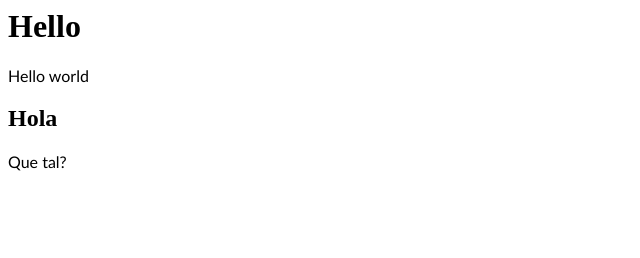
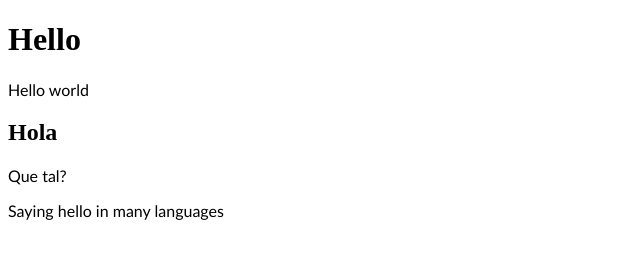
Before and after one commit to Kamila2908/learning-git, a plain HTML site: page index.html in a window 1280 px wide. Shown: the whole page, without its empty margins (0-640 px from the left). Drawn offline with Linux system fonts and the light colour scheme.

Commit message:
New paragraph of text

```diff
--- a/index.html
+++ b/index.html
@@ -1,13 +1,14 @@
-<Doctype html>
+<!Doctype html>
 <html>
 <head>
-<title>Hello world</title>
-<link rel="stylesheet" href="css/style.css">
+  <title>Hello world</title>
+  <link rel="stylesheet" href="css/style.css">
 </head>
 <body>
-<h1>Hello</h1>
-<p>Hello world</p>
-<h2>Hola</h2>
+  <h1>Hello</h1>
+  <p>Hello world</p>
+  <h2>Hola</h2>
   <p>Que tal?</p>
+  <p>Saying hello in many languages</p>
 </body>
 </html>
```
